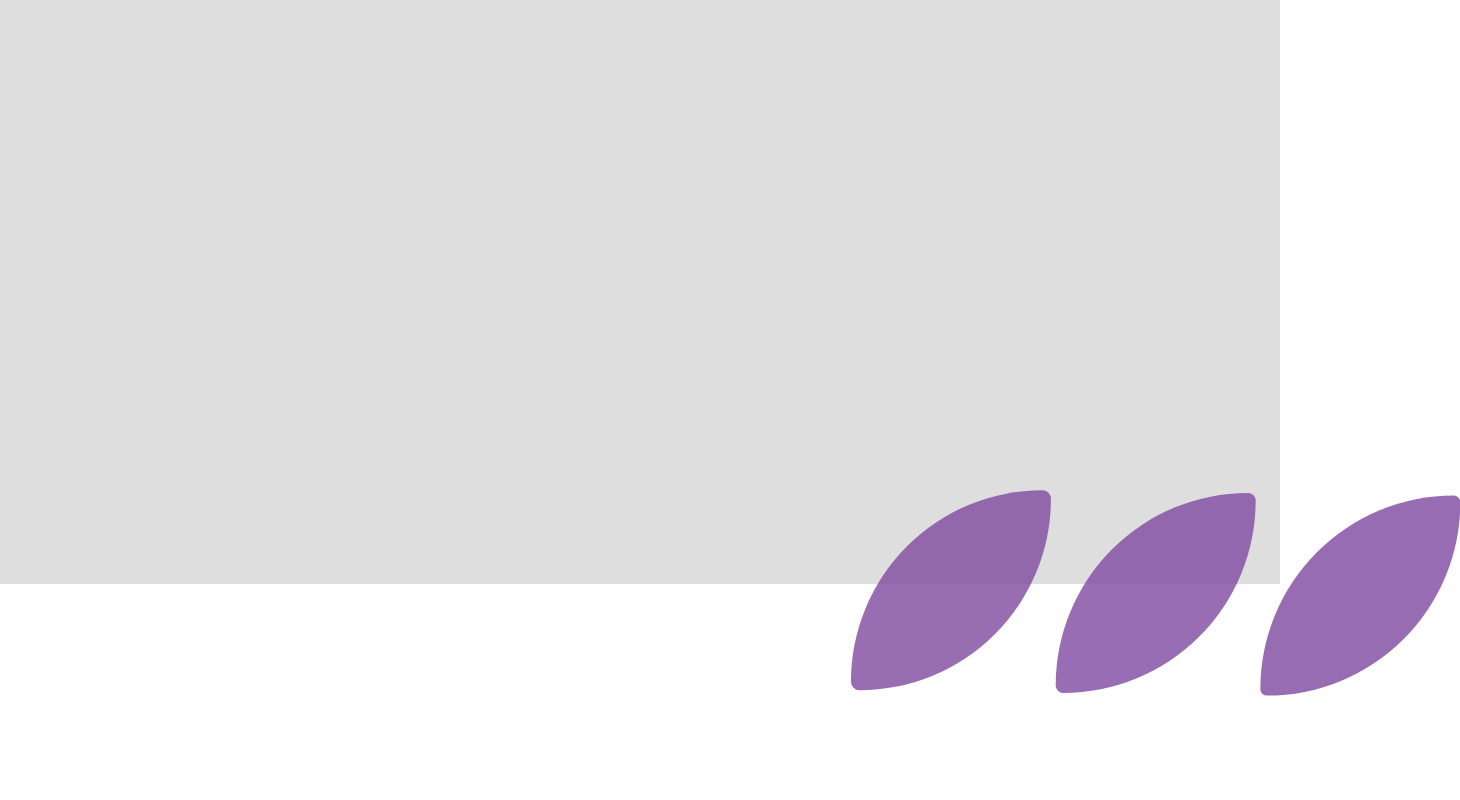
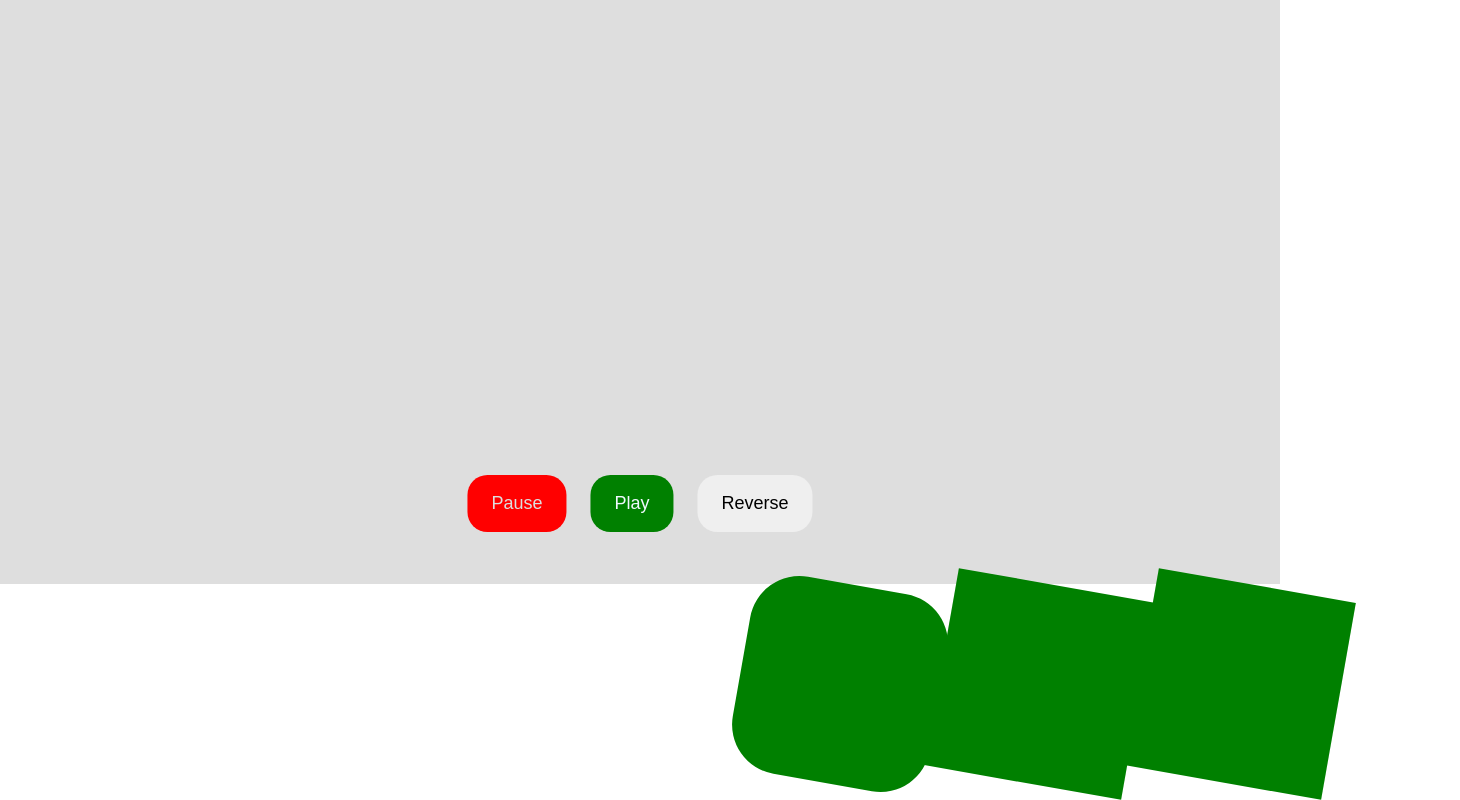
Before and after one commit to BmAlkes/gsap, a plain HTML site: page index.html in a window 1280 px wide. Shown: the part 216-1016 px from the top of the page, 1460 px wide, since content can reach past the window. Before the commit the page ends 912 px from the top, so only its background shows below. Drawn offline with nearby package versions, Linux system fonts and the light colour scheme.

Commit message:
feat:add timeline animation

```diff
--- a/index.html
+++ b/index.html
@@ -12,6 +12,12 @@
         <div class="quadrado"></div>
         <div class="quadrado"></div>
     </div>
+    <div class="botoes">
+        <button class="pause">Pause</button>
+        <button class="play">Play</button>
+        <button class="reverse">Reverse</button>
+
+    </div>
     <script src="https://cdn.jsdelivr.net/npm/gsap@3.14.2/dist/gsap.min.js"></script>
     <script src="script.js" defer></script>
 </body>
--- a/script.js
+++ b/script.js
@@ -1,22 +1,63 @@
- document.addEventListener("DOMContentLoaded", (event) => {
+// timeline - gsap
+const buttonPlay = document.querySelector('.play')
+const buttonPause = document.querySelector('.pause')
+const buttonReverse = document.querySelector('.reverse')
+const quadrados =  document.querySelectorAll('.quadrado')
+const timeline = gsap.timeline({})
 
-    // gsap.from('.quadrado',{
-    //     x:"10vw",
-    //     duration:3,
-    //     backgroundColor:"rgba(74, 125, 92, 0.8)",
-    //     borderRadius:"100px"
-    // })
-    gsap.fromTo('.quadrado',{
-        x:-200,
-        backgroundColor:"rgba(125, 91, 74, 0.8)",
-        borderRadius:"100px"
-    },{
-        x:500,
-        y:400,
-        duration:10,
-        backgroundColor:"rgba(127, 73, 158, 0.8)",
-        borderRadius:"200px 10px",
-        stagger:.10,
-        ease:"elastic.out(1,0,3)"
-    })
- });
+document.addEventListener("DOMContentLoaded", (event) => {
+
+  // gsap.to(".quadrado", {
+  //   x: 200,
+  //   y: -200,
+  //   backgroundColor: "rgba(155, 60, 142, 0.8)",
+  //   borderRadius: "50px",
+  //   duration: 2,
+  // });
+  // gsap.to(".quadrado",{
+  //   y:500,
+  //   x:400,
+  //   backgroundColor:"green",
+  //   duration:2,
+  //   delay:2
+  // })
+  // gsap.to(".quadrado",{
+  //   y:500,
+  //   x:400,
+  //   rotate:100,
+  //   backgroundColor:"green",
+  //   duration:2,
+  //   delay:4
+  // })
+
+  timeline.to(quadrados[0],{
+      x: 200,
+    y: -200,
+    backgroundColor: "rgba(155, 60, 142, 0.8)",
+    borderRadius: "50px",
+    duration: 2,
+    stagger:.5
+  },">").to(".quadrado",{
+    y:500,
+    x:400,
+    rotate:100,
+    backgroundColor:"green",
+    duration:2,
+    stagger:.4
+  })
+});
+
+buttonPause.onclick=()=>{
+  timeline.pause();
+}
+buttonPlay.onclick =()=>{
+  timeline.play()
+}
+buttonReverse.onclick=()=>{
+  timeline.reverse()
+}
+
+// += comece um tempo depois
+// -=
+// < Junto com a animacao anterior
+// >
--- a/style.css
+++ b/style.css
@@ -18,3 +18,27 @@
     height: 200px;
     background: rgb(52, 123, 190);
 }
+button{
+    border:none;
+    outline: none;
+    font-size: 18px;
+    padding:18px 24px;
+    cursor: pointer;
+    border-radius: 20px;
+}
+.botoes{
+    position: absolute;
+    bottom: 52px;
+    left: 50%;
+    transform: translate(-50%);
+    display: flex;
+    gap: 24px;
+}
+.pause{
+    background: red;
+    color: #dedede;
+}
+.play{
+    background: green;
+    color: aliceblue;
+}
```
